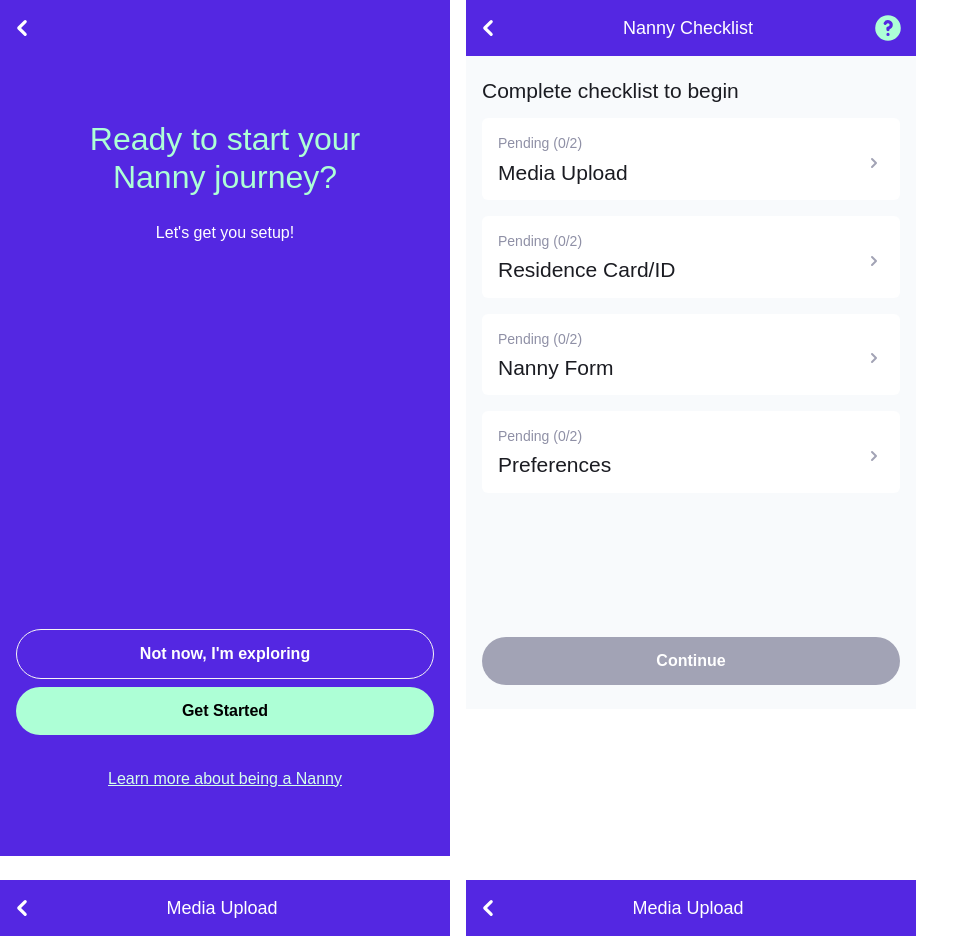
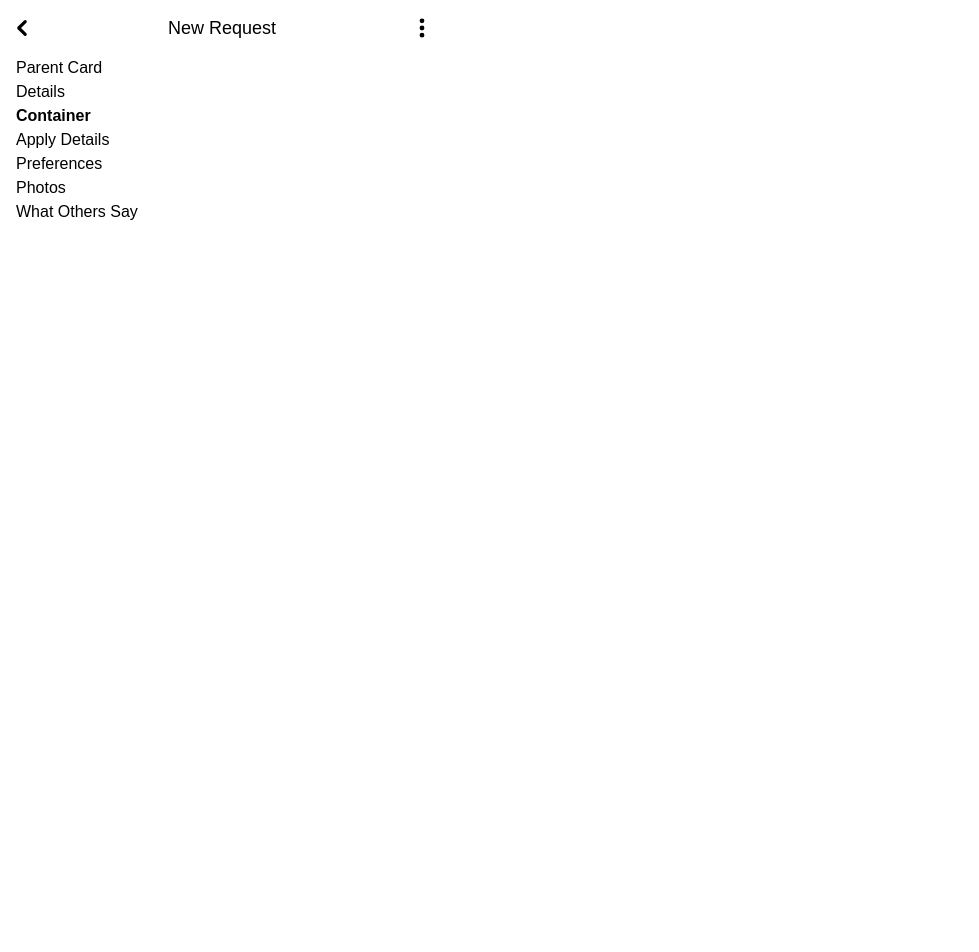
Before and after one commit to andres-codigo/nanny-nina, a Vue app: page /nanny-service-launch-checklist-onboarding in a window 1280 px wide. Shown: the top 952 px of the page, without its empty margins (0-979 px from the left). After the commit the page ends 856 px from the top, so only its background shows below. Built offline with nearby package versions, Linux system fonts and the light colour scheme.

Commit message:
[components, vue] set-up of all required components/pages for parent profile page

```diff
--- /dev/null
+++ b/src/components/profile/Details.vue
@@ -0,0 +1,3 @@
+<template>
+	<div>Details</div>
+</template>
--- /dev/null
+++ b/src/components/profile/ParentCard.vue
@@ -0,0 +1,3 @@
+<template>
+	<div>Parent Card</div>
+</template>
--- /dev/null
+++ b/src/components/profile/fold/ApplyDetails.vue
@@ -0,0 +1,3 @@
+<template>
+	<div>Apply Details</div>
+</template>
--- /dev/null
+++ b/src/components/profile/fold/Photos.vue
@@ -0,0 +1,3 @@
+<template>
+	<div>Photos</div>
+</template>
--- /dev/null
+++ b/src/components/profile/fold/Preferences.vue
@@ -0,0 +1,3 @@
+<template>
+	<div>Preferences</div>
+</template>
--- /dev/null
+++ b/src/components/profile/fold/Reviews.vue
@@ -0,0 +1,3 @@
+<template>
+	<div>What Others Say</div>
+</template>
--- /dev/null
+++ b/src/components/profile/fold/_FoldContainer.vue
@@ -0,0 +1,23 @@
+<template>
+	<div class="font-bold">Container</div>
+	<ApplyDetails />
+	<Preferences />
+	<Photos />
+	<Reviews />
+</template>
+
+<script>
+import ApplyDetails from './ApplyDetails.vue'
+import Preferences from './Preferences.vue'
+import Photos from './Photos.vue'
+import Reviews from './Reviews.vue'
+
+export default {
+	components: {
+		ApplyDetails,
+		Preferences,
+		Photos,
+		Reviews
+	}
+}
+</script>
--- a/src/pages/02-worker/nanny/service-launch-and-checklist/ServiceLaunchChecklistOnboardingContainer.vue
+++ b/src/pages/02-worker/nanny/service-launch-and-checklist/ServiceLaunchChecklistOnboardingContainer.vue
@@ -1,33 +1,33 @@
 <template>
 	<div class="flex flex-wrap grow gap-y-6 gap-x-4">
 		<!-- Start -->
-		<ServiceLaunchStartScreen01 class="max-w-450-for-dev-not-prod" />
+		<!-- <ServiceLaunchStartScreen01 class="max-w-450-for-dev-not-prod" /> -->
 
 		<!-- Checklist Landing Page -->
-		<ChecklistLandingPage02 class="max-w-450-for-dev-not-prod" />
+		<!-- <ChecklistLandingPage02 class="max-w-450-for-dev-not-prod" /> -->
 
 		<!-- 01 Media Upload Checklist -->
-		<MediaUploadPhoto03 class="max-w-450-for-dev-not-prod" />
-		<MediaUploadVideo04 class="max-w-450-for-dev-not-prod" />
+		<!-- <MediaUploadPhoto03 class="max-w-450-for-dev-not-prod" />
+		<MediaUploadVideo04 class="max-w-450-for-dev-not-prod" /> -->
 
 		<!-- 02 Residence Card/Id Checklist -->
-		<ResidenceCardOrID05 class="max-w-450-for-dev-not-prod" />
+		<!-- <ResidenceCardOrID05 class="max-w-450-for-dev-not-prod" /> -->
 
 		<!-- 03 Onboarding Form Checklist -->
-		<AddressForm06 class="max-w-450-for-dev-not-prod" />
+		<!-- <AddressForm06 class="max-w-450-for-dev-not-prod" />
 		<EducationForm07 class="max-w-450-for-dev-not-prod" />
 		<HealthAndSafetyForm08 class="max-w-450-for-dev-not-prod" />
-		<ReferenceForm09 class="max-w-450-for-dev-not-prod" />
+		<ReferenceForm09 class="max-w-450-for-dev-not-prod" /> -->
 
 		<!-- 04 Preferences Checklist -->
-		<PreferencesLaunchScreen10 class="max-w-450-for-dev-not-prod" />
+		<!-- <PreferencesLaunchScreen10 class="max-w-450-for-dev-not-prod" />
 		<ChecklistLandingPage11 class="max-w-450-for-dev-not-prod" />
 		<AvailabilityWeeklyHours12 class="max-w-450-for-dev-not-prod" />
 		<AvailabilityCalendar13 class="max-w-450-for-dev-not-prod" />
-		<MatchingPreferences14 class="max-w-450-for-dev-not-prod" />
+		<MatchingPreferences14 class="max-w-450-for-dev-not-prod" /> -->
 
 		<!-- End -->
-		<ServiceLaunchEndScreen15 class="max-w-450-for-dev-not-prod" />
+		<!-- <ServiceLaunchEndScreen15 class="max-w-450-for-dev-not-prod" /> -->
 
 		<!-- Parent Profile -->
 		<ParentProfile16 class="max-w-450-for-dev-not-prod" />
--- a/src/pages/02-worker/nanny/service-launch-and-checklist/pages/05-parent-profile/ParentProfile16.vue
+++ b/src/pages/02-worker/nanny/service-launch-and-checklist/pages/05-parent-profile/ParentProfile16.vue
@@ -5,7 +5,9 @@
 		</TopNavigation>
 		<main>
 			<div class="h-screen flex flex-col mx-4">
-
+				<ParentCard />
+				<Details />
+				<FoldContainer />
 			</div>
 		</main>
 	</div>
@@ -13,11 +15,17 @@
 
 <script>
 import TopNavigation from '../../../../../../components/navigation/TopNavigation.vue'
+import ParentCard from '../../../../../../components/profile/ParentCard.vue'
+import Details from '../../../../../../components/profile/Details.vue'
+import FoldContainer from '../../../../../../components/profile/fold/_FoldContainer.vue'
 import { DotsVerticalIcon } from '@heroicons/vue/solid'
 
 export default {
 	components: {
 		TopNavigation,
+		ParentCard,
+		Details,
+		FoldContainer,
 		DotsVerticalIcon
 	}
 }
```
